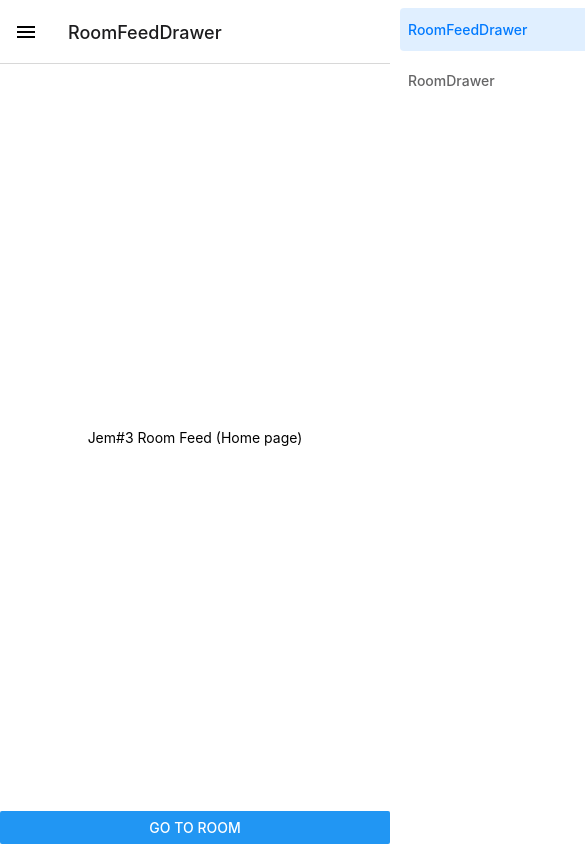
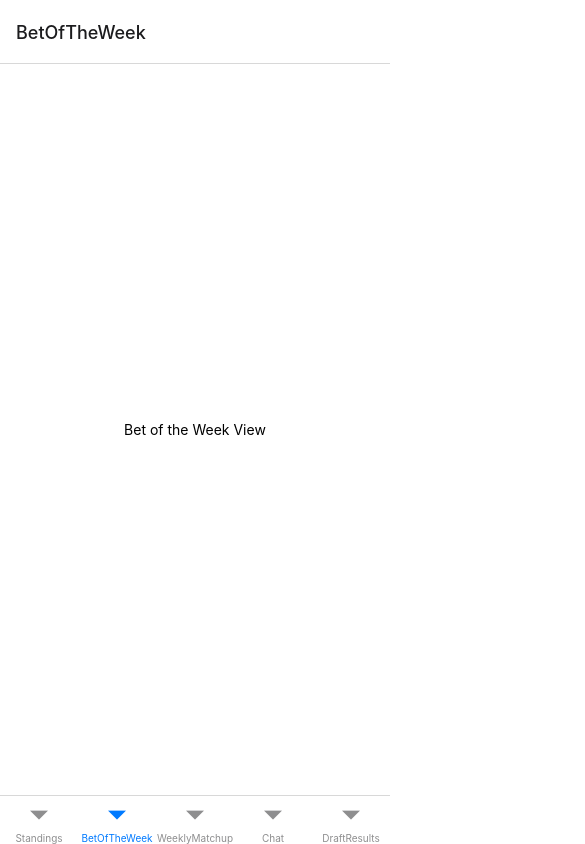
Before and after one commit to jckmrrssy/zapm_3, a React Native app: screen /BetOfTheWeek in a window 390 px wide. Before the commit this address had no page. Shown: the top 844 px of the page, 585 px wide, since content can reach past the window. Built offline with nearby package versions, Linux system fonts and the light colour scheme.

Commit message:
scaffolding

```diff
--- a/App.js
+++ b/App.js
@@ -1,21 +1,20 @@
 import React from "react"
 import { NavigationContainer } from "@react-navigation/native"
-import { createNativeStackNavigator } from "@react-navigation/native-stack"
 import { createBottomTabNavigator } from "@react-navigation/bottom-tabs"
-import { createDrawerNavigator } from "@react-navigation/drawer"
-import { RoomFeed, Room } from "./src/views"
+import { BetOfTheWeek, Chat, DraftResults, Standings, WeeklyMatchup } from "./src/views/index"
 
-const Drawer = createDrawerNavigator()
-const Stack = createNativeStackNavigator()
 const Tab = createBottomTabNavigator()
 
 const App = () => {
 	return (
 		<NavigationContainer>
-			<Drawer.Navigator screenOptions={{ drawerPosition: "right" }}>
-				<Drawer.Screen name="RoomFeedDrawer" component={RoomFeed} />
-				<Drawer.Screen name="RoomDrawer" component={Room} />
-			</Drawer.Navigator>
+			<Tab.Navigator>
+				<Tab.Screen name="Standings" component={Standings} />
+				<Tab.Screen name="BetOfTheWeek" component={BetOfTheWeek} />
+				<Tab.Screen name="WeeklyMatchup" component={WeeklyMatchup} />
+				<Tab.Screen name="Chat" component={Chat} />
+				<Tab.Screen name="DraftResults" component={DraftResults} />
+			</Tab.Navigator>
 		</NavigationContainer>
 	)
 }
--- /dev/null
+++ b/src/views/BetOfTheWeek/BetOfTheWeek.js
@@ -0,0 +1,26 @@
+import { StatusBar } from "expo-status-bar"
+import React from "react"
+import { StyleSheet, View, Text } from "react-native"
+
+const styles = StyleSheet.create({
+	container: {
+		flex: 1,
+		backgroundColor: "#fff",
+		alignItems: "center",
+		justifyContent: "center",
+	},
+})
+
+const BetOfTheWeek = ({ navigation, route }) => {
+	console.log(route)
+	return (
+		<View style={styles.container}>
+			<Text>Bet of the Week View</Text>
+			{/* <Text>{route?.params.name}</Text> */}
+			<StatusBar style="auto" />
+		</View>
+
+	)
+}
+
+export default BetOfTheWeek
--- a/src/views/RoomFeed/RoomFeed.js
+++ b/src/views/Chat/Chat.js
@@ -11,11 +11,11 @@ const styles = StyleSheet.create({
 	},
 })
 
-const RoomFeed = ({ navigation }) => {
+const Chat = ({ navigation }) => {
 	return (
 		<React.Fragment>
 			<View style={styles.container}>
-				<Text>Jem#3 Room Feed (Home page)</Text>
+				<Text>Jem#3 Chat view Feed (Home page)</Text>
 				<StatusBar style="auto" />
 			</View>
 			<Button
@@ -28,4 +28,4 @@ const RoomFeed = ({ navigation }) => {
 	)
 }
 
-export default RoomFeed
+export default Chat
--- /dev/null
+++ b/src/views/DraftResults/DraftResults.js
@@ -0,0 +1,26 @@
+import { StatusBar } from "expo-status-bar"
+import React from "react"
+import { StyleSheet, View, Text } from "react-native"
+
+const styles = StyleSheet.create({
+	container: {
+		flex: 1,
+		backgroundColor: "#fff",
+		alignItems: "center",
+		justifyContent: "center",
+	},
+})
+
+const DraftResults = ({ navigation, route }) => {
+	console.log(route)
+	return (
+		<View style={styles.container}>
+			<Text>Draft Results View</Text>
+			{/* <Text>{route?.params.name}</Text> */}
+			<StatusBar style="auto" />
+		</View>
+
+	)
+}
+
+export default DraftResults
--- a/src/views/Room/Room.js
+++ b/src/views/Standings/Standings.js
@@ -1,10 +1,6 @@
 import { StatusBar } from "expo-status-bar"
 import React from "react"
 import { StyleSheet, View, Text } from "react-native"
-import { RoomFeed } from "../RoomFeed/RoomFeed"
-import { createBottomTabNavigator } from "@react-navigation/bottom-tabs"
-
-const Tab = createBottomTabNavigator()
 
 const styles = StyleSheet.create({
 	container: {
@@ -15,11 +11,11 @@ const styles = StyleSheet.create({
 	},
 })
 
-const Room = ({ navigation, route }) => {
+const Standings = ({ navigation, route }) => {
 	console.log(route)
 	return (
 		<View style={styles.container}>
-			<Text>IzzzaaRoommmmmm</Text>
+			<Text>Standings View</Text>
 			{/* <Text>{route?.params.name}</Text> */}
 			<StatusBar style="auto" />
 		</View>
@@ -27,4 +23,4 @@ const Room = ({ navigation, route }) => {
 	)
 }
 
-export default Room
+export default Standings
--- /dev/null
+++ b/src/views/WeeklyMatchup/WeeklyMatchup.js
@@ -0,0 +1,26 @@
+import { StatusBar } from "expo-status-bar"
+import React from "react"
+import { StyleSheet, View, Text } from "react-native"
+
+const styles = StyleSheet.create({
+	container: {
+		flex: 1,
+		backgroundColor: "#fff",
+		alignItems: "center",
+		justifyContent: "center",
+	},
+})
+
+const WeeklyMatchup = ({ navigation, route }) => {
+	console.log(route)
+	return (
+		<View style={styles.container}>
+			<Text>Weekly Matchup View</Text>
+			{/* <Text>{route?.params.name}</Text> */}
+			<StatusBar style="auto" />
+		</View>
+
+	)
+}
+
+export default WeeklyMatchup
```
Also changed, not shown: src/views/index.js (+5 -2 lines).
